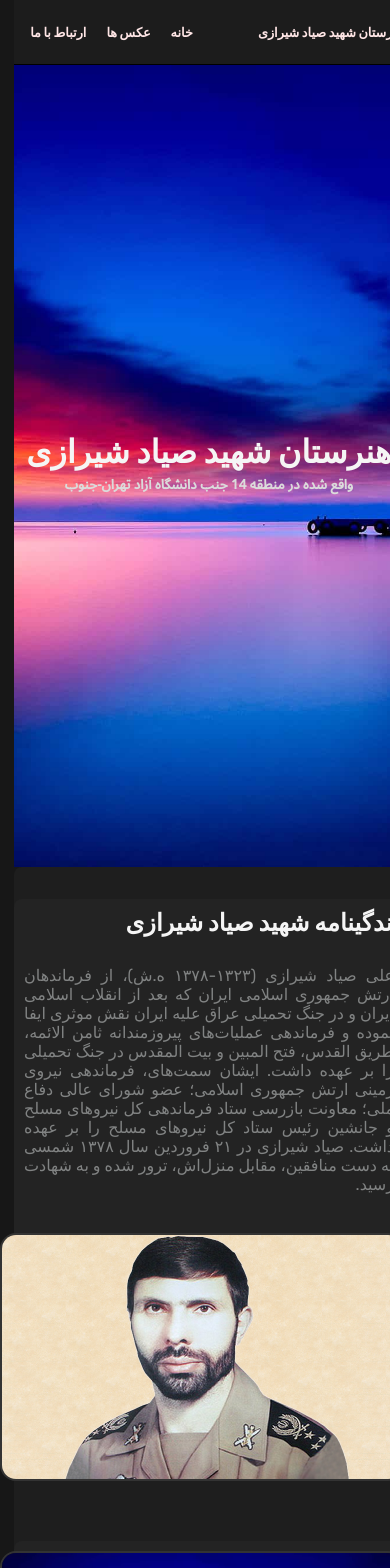
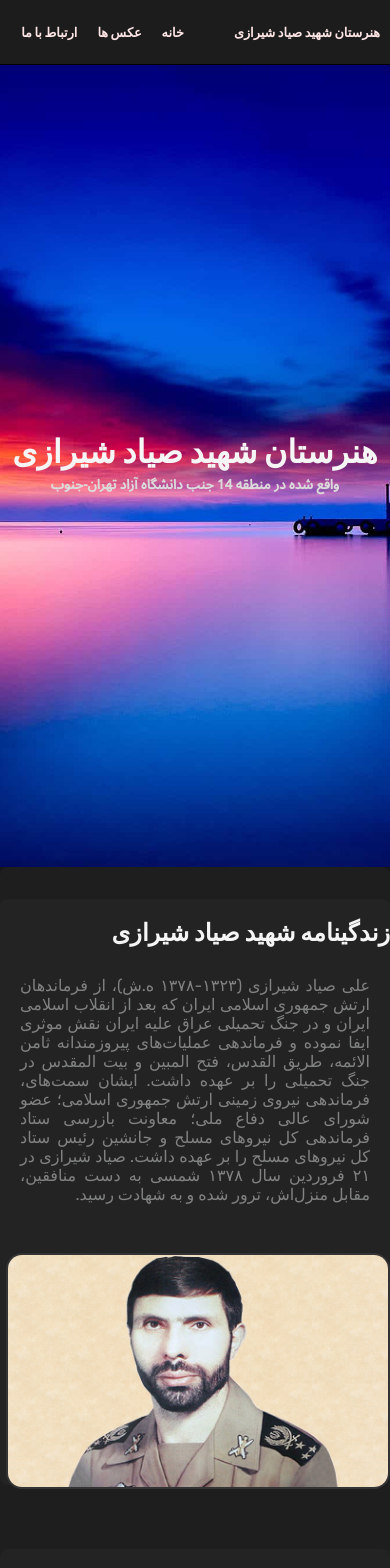
Before and after one commit to amiriar/Sayad, a Next.js app: page / in a window 390 px wide. Shown: the top 1568 px of the page. Built offline with nearby package versions, Linux system fonts and the light colour scheme.

Commit message:
responsive is dont i guess

```diff
--- a/components/HomePage.js
+++ b/components/HomePage.js
@@ -68,6 +68,7 @@ const Home = () => {
                             alt='sayyad shirazi'
                             width={10000}
                             height={10000}
+                            // layout='responsive'
                             style={imageStyles}
                             className={styles.hover}
                         />
--- a/components/HomePage.module.css
+++ b/components/HomePage.module.css
@@ -121,11 +121,13 @@
 #hoverer{
     overflow: hidden;
     transition: transform 0.3s;
+    width: 100% !important;
+    background-color: red;
 }
 
 .hover{
-    width: 100%; /* Make the image fill the container horizontally */
-    height: auto; /* Maintain the aspect ratio */
+    width: 100% !important;
+    height: auto;
     display: block;
     transition: transform 0.3s;
 }
@@ -181,21 +183,6 @@
         font-size: 0.8rem;
     }
 }
-@media(max-width: 400px) {
-    .workers h2{
-        font-size: 0.6rem;
-    }
-}
-
-
-@media(max-width: 370px) {
-    .pic h1 {
-        font-size: 1.5rem;
-    }
-    .pic h5{
-        font-size: 0.7rem;
-    }
-}
 
 @media(max-width: 465px) {
     .mainText{
@@ -205,28 +192,76 @@
 }
 
 @media(max-width: 400px) {
+    .workers h2{
+        font-size: 0.6rem;
+    }
     .left{
         border-radius: 0;
         padding: 0;
         margin: 0;
-        padding-top: 10px;
+        padding-top: 20px;
+        width: 95% !important;
     }
     .right{
         border-radius: 0;
         padding: 0;
         margin: 0;
-        padding-top: 10px;
+        padding-top: 20px;
+        width: 95% !important;
     }
     .picText{
-        padding-right: 10px;
+
+        padding-left: 10px;
     }
     .picText2{
         padding-right: 10px;
     }
-    #hoverer{
-        width: 50%;
+}
+@media(max-width: 370px) {
+    .pic h1 {
+        font-size: 1.5rem;
     }
-    .hover{
-        width: 50%;
+    .pic h5{
+        font-size: 0.7rem;
     }
 }
+@media(max-width: 380px) {
+    .left{
+        width: 90% !important;
+    }
+    .right{
+        width: 90% !important;
+    }
+}
+@media(max-width: 360px) {
+    .left{
+        width: 84% !important;
+    }
+    .right{
+        width: 84% !important;
+    }
+}
+@media(max-width: 348px) {
+    .left{
+        width: 81% !important;
+    }
+    .right{
+        width: 81% !important;
+    }
+}
+@media(max-width: 340px) {
+    .left{
+        width: 80% !important;
+    }
+    .right{
+        width: 80% !important;
+    }
+}
+@media(max-width: 320px) {
+    .left{
+        width: 78% !important;
+    }
+    .right{
+        width: 78% !important;
+    }
+}
--- a/components/Navbar.module.css
+++ b/components/Navbar.module.css
@@ -23,6 +23,7 @@
     align-items: center;
     gap: 40px;
 }
+
 .link{
     text-decoration: none;
     color: inherit;
@@ -46,6 +47,16 @@
         font-size: 1rem;
     }
 }
+@media(max-width: 425px) {
+    .navItems{
+        width: 45%;
+        box-sizing: border-box;
+        padding-left: 10px;
+    }
+    .name{
+        padding-right: 10px;
+    }
+}
 @media(max-width: 400px) {
     .navItems{
         width: 50%;
@@ -55,9 +66,15 @@
         font-size: 0.8rem;
     }
 }
-@media(max-width: 320px) {
+@media(max-width: 340px) {
+    .name{
+        display: none;
+    }
     .navItems{
-        width: 50%;
-        gap: 15px;
+        width: 100%;
+        gap: 50px;
+        margin: 0;
+        padding: 0;
+        justify-content: space-evenly;
     }
 }
--- a/next.config.js
+++ b/next.config.js
@@ -1,4 +1,10 @@
 /** @type {import('next').NextConfig} */
 const nextConfig = {}
-
-module.exports = nextConfig
+module.exports = {
+    experimental: {
+        images: {
+            allowFutureImage: true
+        }
+      },
+    }
+// module.exports = nextConfig
```
